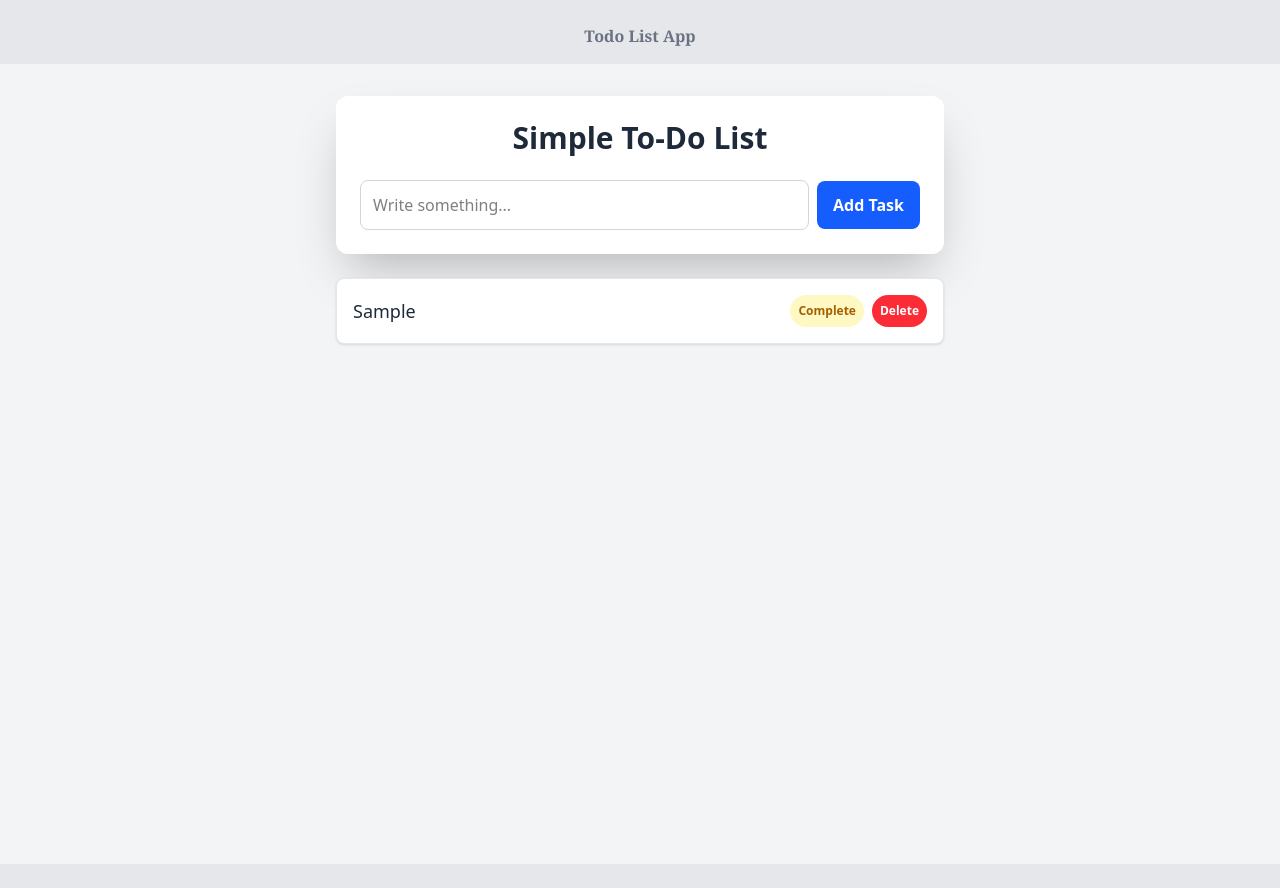
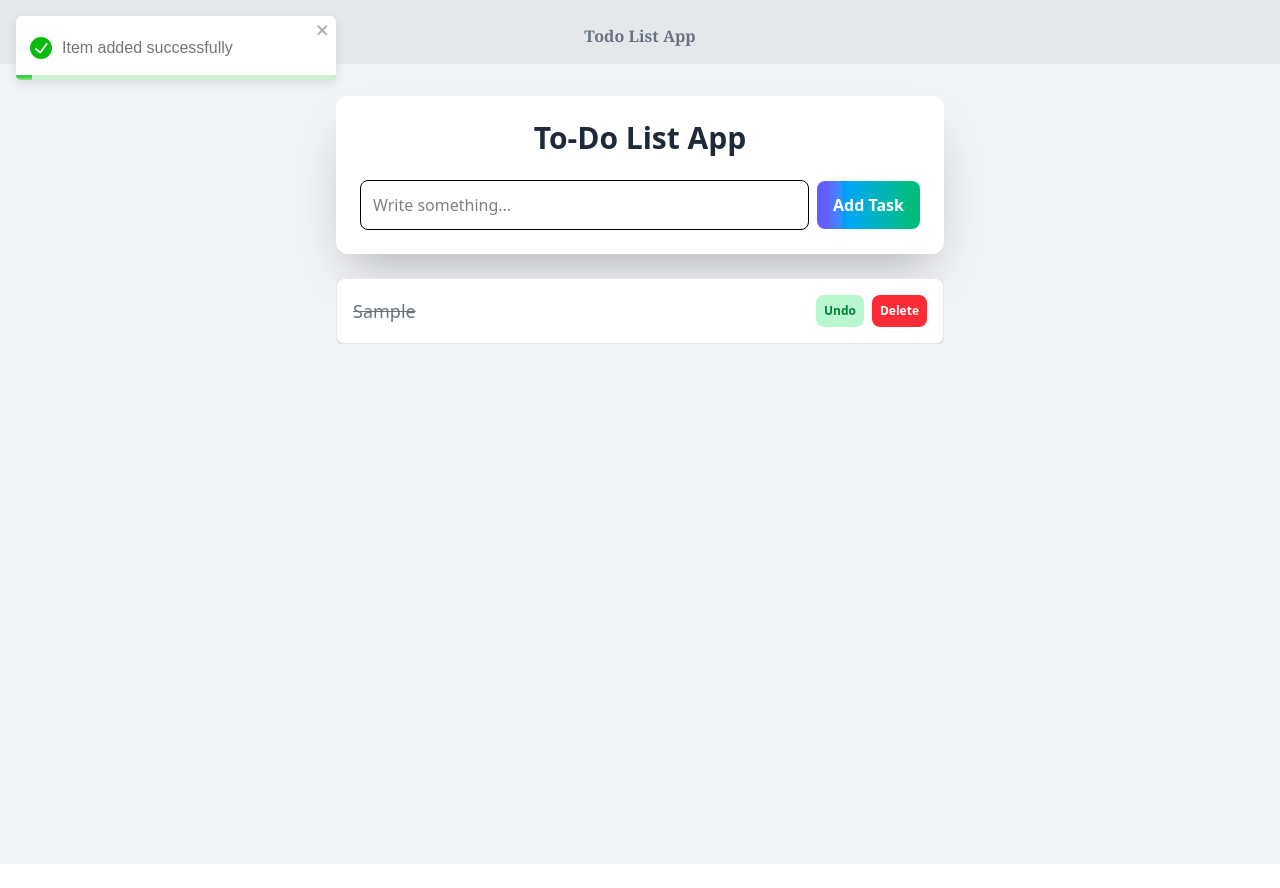
Before and after one commit to Muhammad-Munsif/fullstack-form-app, a React (Vite) app: page / in a window 1280 px wide. Both pictures are taken after typing "Sample" into the empty fields and a click on the button "Add Task". After the commit the page ends 800 px from the top, so only its background shows below. Built offline with nearby package versions, Linux system fonts and the light colour scheme.

Commit message:
To create and a few change clients side to make a few component like TodoItem ,TodoItem and TodoApp

```diff
--- a/src/App.jsx
+++ b/src/App.jsx
@@ -1,12 +1,12 @@
 import React from 'react'
 import TodoApp from './components/TodoApp'
-
+  import { ToastContainer} from 'react-toastify';
 const App = () => {
   return (
-    <div className='bg-gray-200 min-h-screen py-6'>
+    <div className='bg-gray-200 min-h-screen py-6 fixed top-0 inset-0'>
       <h1 className='text-center font-serif font-semibold text-gray-500 mb-4'>Todo List App</h1>
       <TodoApp/>
-
+      <ToastContainer/>
     </div>
   )
 }
--- a/src/components/TodoApp.jsx
+++ b/src/components/TodoApp.jsx
@@ -1,5 +1,6 @@
 import React, { useState } from 'react';
 import TodoList from './TodoList';
+import { toast } from 'react-toastify';
 
 const TodoApp = () => {
     const [todos, setTodos] = useState([]);
@@ -7,15 +8,18 @@ const TodoApp = () => {
 
     const handleTodo = () => {
         if (input.trim() === ''){
-
             return;
         }
 
         const newTodo = {
             id: Date.now(),
             text: input.trim(),
-            completed: false,
+            completed: true,
         };
+        toast.success('Item added successfully',{
+            position:'top-left',
+            autoClose: 2000,
+        })
         setTodos([...todos, newTodo]);
         setInput('');
     };
@@ -23,6 +27,10 @@ const TodoApp = () => {
 
     const deleteTodo = (id) => {
         setTodos(todos.filter(todo => todo.id !== id));
+        toast.error('Item deleted successfully',{
+            // position: 'bottom-right',
+            autoClose: 2000,
+        })
     };
 
 
@@ -32,24 +40,25 @@ const TodoApp = () => {
                 todo.id === id ? { ...todo, completed: !todo.completed } : todo
             )
         );
+        toast.warning('button changes')
     };
 
     return (
         <div className='min-h-screen bg-gray-100 p-8'>
             <div className='bg-white rounded-xl md:w-6/12 mx-auto py-6 shadow-2xl'>
-                <h1 className='text-3xl font-bold text-center text-gray-800 mb-6'>Simple To-Do List</h1>
+                <h1 className='text-3xl font-bold text-center text-gray-800 mb-6'>To-Do List App</h1>
                 <div className='flex items-center justify-center gap-2 px-6'>
                     <input
                         type="text"
                         value={input}
                         placeholder='Write something...'
-                        className='w-full p-3 border border-gray-300 rounded-lg focus:outline-none focus:border-blue-500'
+                        className='w-full p-3 border border-gradient-to-r from-indigo-500 from-10% via-sky-500 via-30% to-emerald-500 to-90% rounded-lg focus:outline-none focus:border-blue-500'
                         onChange={(e) => setInput(e.target.value)}
                         onKeyPress={(e) => e.key === 'Enter' && handleTodo()}
                     />
                     <button
                         onClick={handleTodo}
-                        className='bg-blue-600 text-white px-4 py-3 rounded-lg font-semibold hover:bg-blue-700 transition duration-150 text-nowrap'
+                        className='bg-gradient-to-r from-indigo-500 from-10% via-sky-500 via-30% to-emerald-500 to-90% text-white px-4 py-3 rounded-lg font-semibold hover:bg-blue-700 transition duration-150 text-nowrap'
                     >
                         Add Task
                     </button>
--- a/src/components/TodoItem.jsx
+++ b/src/components/TodoItem.jsx
@@ -1,3 +1,5 @@
+import { toast } from "react-toastify";
+
 // TodoItem.jsx
 const TodoItem = ({ todo, deleteTodo, toggleComplete }) => {
     return (
@@ -18,17 +20,17 @@ const TodoItem = ({ todo, deleteTodo, toggleComplete }) => {
             <div className="flex space-x-2">
                 <button
                     onClick={() => toggleComplete(todo.id)}
-                    className={`p-2 text-xs font-semibold rounded-full ${
+                    className={`p-2 text-xs font-semibold rounded-lg ${
                         todo.completed
-                            ? 'bg-green-100 text-green-700'
-                            : 'bg-yellow-100 text-yellow-700'
+                            ? 'bg-green-200 text-green-700'
+                            : 'bg-yellow-200 text-yellow-700'
                     } hover:opacity-80 transition`}
                 >
                     {todo.completed ? 'Undo' : 'Complete'}
                 </button>
                 <button
                     onClick={() => deleteTodo(todo.id)}
-                    className="p-2 text-xs font-semibold text-white bg-red-500 rounded-full hover:bg-red-600 transition"
+                    className="p-2 text-xs font-semibold text-white bg-red-500 rounded-lg hover:bg-red-600 transition"
                 >
                     Delete
                 </button>
--- a/src/components/TodoList.jsx
+++ b/src/components/TodoList.jsx
@@ -3,7 +3,7 @@ import TodoItem from './TodoItem';
 
 const TodoList = ({ todos, deleteTodo, toggleComplete }) => {
     return (
-        <div className="md:w-6/12 mx-auto mt-6 space-y-3">
+        <div className="md:w-6/12 mx-auto mt-6 space-y-3 overflow-y-auto">
             {todos.length === 0 ? (
                 <p className="text-center text-gray-500 p-4 bg-white rounded-lg shadow-md">
                     No tasks yet! Add a new item above.
```
